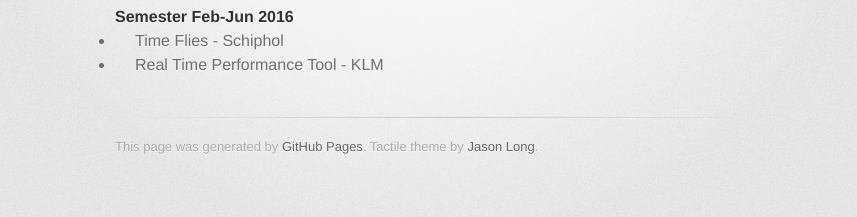
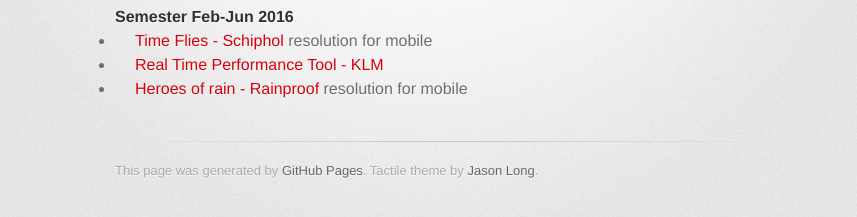
Before and after one commit to DigitalSocietySchool/MediaLab-Amsterdam.github.io, a plain HTML site: page index.html in a window 1280 px wide. Shown: the part 349-566 px from the top of the page, without its empty margins (215-1072 px from the left). Drawn offline with Linux system fonts and the light colour scheme; a web font is replaced by a local one.

Commit message:
Replace master branch with page content via GitHub

```diff
--- a/index.html
+++ b/index.html
@@ -39,8 +39,11 @@
 <a id="semester-feb-jun-2016" class="anchor" href="#semester-feb-jun-2016" aria-hidden="true"><span aria-hidden="true" class="octicon octicon-link"></span></a>Semester Feb-Jun 2016</h4>
 
 <ul>
-<li>Time Flies - Schiphol</li>
-<li>Real Time Performance Tool - KLM</li>
+<li>
+<a href="http://37.97.136.49/timeflies/fly_away.html">Time Flies - Schiphol</a> resolution for mobile</li>
+<li><a href="http://37.97.179.115">Real Time Performance Tool - KLM</a></li>
+<li>
+<a href="http://37.97.182.170/heroesofrain/">Heroes of rain - Rainproof</a> resolution for mobile</li>
 </ul>
         </section>
 
--- a/params.json
+++ b/params.json
@@ -1,6 +1,6 @@
 {
   "name": "MediaLAB Amsterdam",
   "tagline": "Showcase of projects developed at MediaLAB Amsterdam",
-  "body": "# MediaLAB Amsterdam\r\n### Prototypes\r\n\r\n#### Semester Feb-Jun 2016\r\n\r\n* Time Flies - Schiphol\r\n* Real Time Performance Tool - KLM\r\n",
+  "body": "# MediaLAB Amsterdam\r\n### Prototypes\r\n\r\n#### Semester Feb-Jun 2016\r\n\r\n* [Time Flies - Schiphol](http://37.97.136.49/timeflies/fly_away.html) resolution for mobile\r\n* [Real Time Performance Tool - KLM] (http://37.97.179.115)\r\n* [Heroes of rain - Rainproof] (http://37.97.182.170/heroesofrain/) resolution for mobile",
   "note": "Don't delete this file! It's used internally to help with page regeneration."
 }
```
